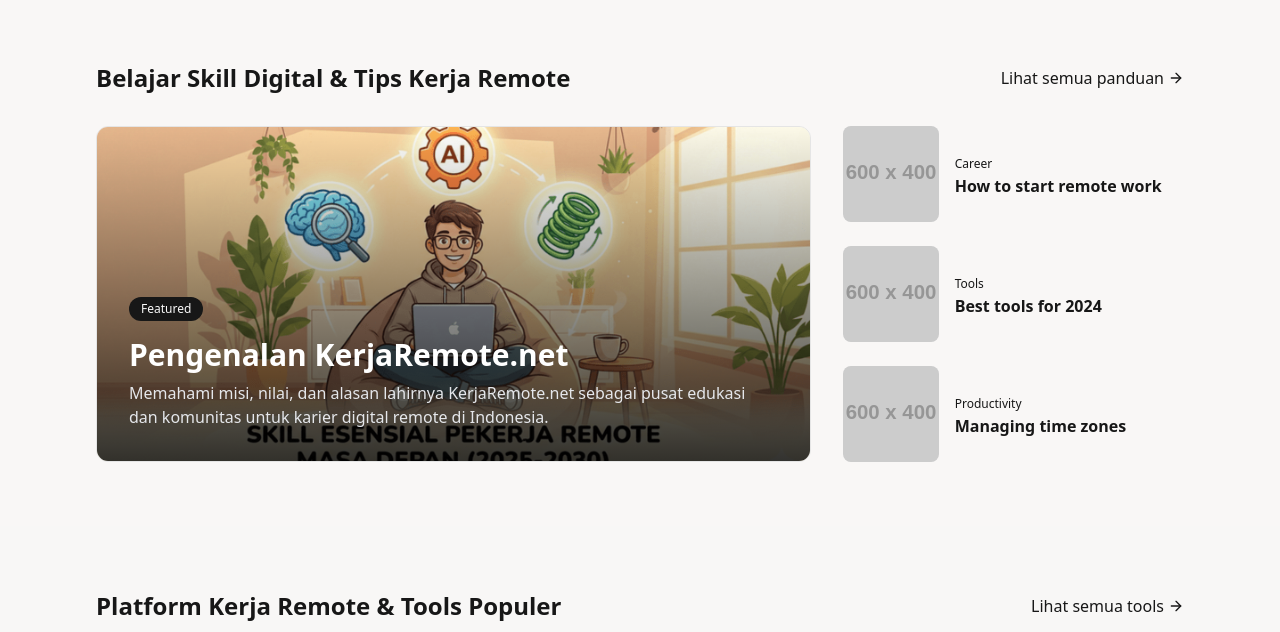
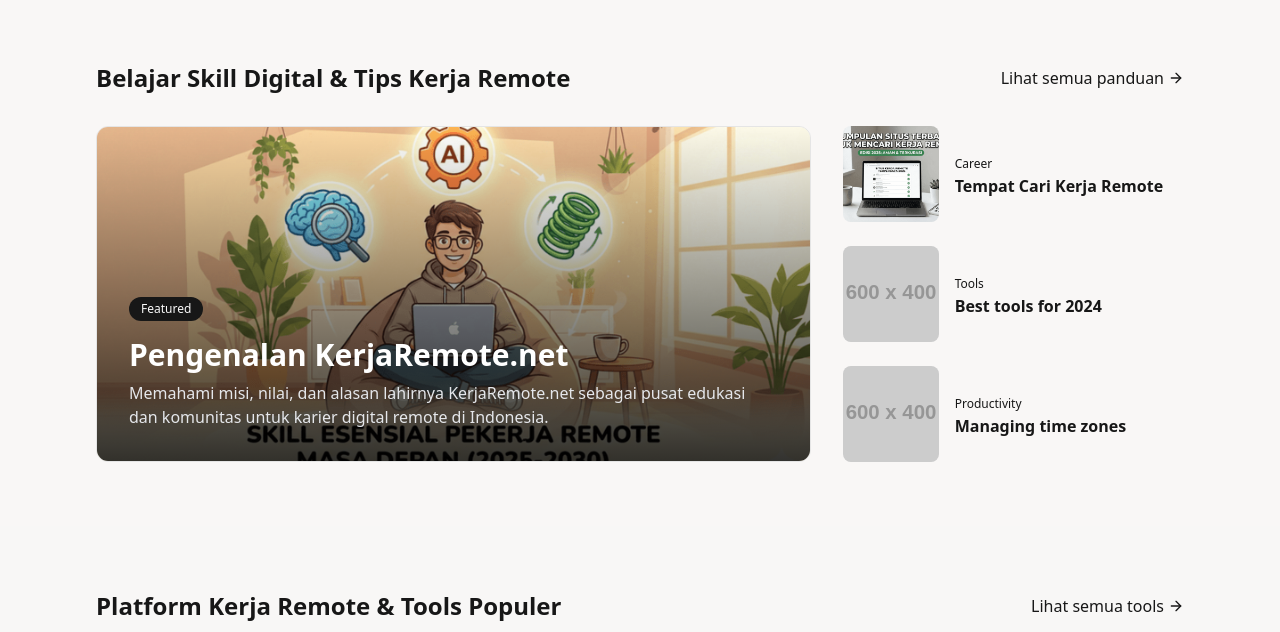
Before and after one commit to kerjaremote-net/kerjaremote.net, an Astro site: page / in a window 1280 px wide. Shown: the part 1004-1636 px from the top of the page. Built offline with nearby package versions, Linux system fonts and the light colour scheme; Astro itself is replaced by a stand-in of ours; placeholder pictures from the web are drawn by us.

Commit message:
add new articles

```diff
--- a/src/pages/index.astro
+++ b/src/pages/index.astro
@@ -51,10 +51,10 @@ const featuredGuide = {
 };
 
 const panduan = [
-  { title: "How to start remote work", category: "Career", image: "https://placehold.co/600x400" },
-  { title: "Best tools for 2024", category: "Tools", image: "https://placehold.co/600x400" },
-  { title: "Managing time zones", category: "Productivity", image: "https://placehold.co/600x400" },
-  { title: "Remote taxes 101", category: "Finance", image: "https://placehold.co/600x400" },
+  { title: "Tempat Cari Kerja Remote", category: "Career", image: "/images/content/tempat-cari-kerja-remote/thumbnail.png", slug: "cari-kerja-remote" },
+  { title: "Best tools for 2024", category: "Tools", image: "https://placehold.co/600x400", slug: "#" },
+  { title: "Managing time zones", category: "Productivity", image: "https://placehold.co/600x400", slug: "#" },
+  { title: "Remote taxes 101", category: "Finance", image: "https://placehold.co/600x400", slug: "#" },
 ];
 ---
 
@@ -141,7 +141,7 @@ const panduan = [
                 {/* Guide Cards */}
                 <div class="flex flex-col gap-6">
                     {panduan.slice(0, 3).map(guide => (
-                        <div class="flex gap-4 items-center group cursor-pointer">
+                        <a href={`/panduan/${guide.slug}`} class="flex gap-4 items-center group cursor-pointer">
                             <div class="w-24 h-24 rounded-lg bg-muted overflow-hidden flex-shrink-0">
                                 <img src={guide.image} alt={guide.title} class="w-full h-full object-cover" />
                             </div>
@@ -149,7 +149,7 @@ const panduan = [
                                 <span class="text-xs font-medium text-primary">{guide.category}</span>
                                 <h4 class="font-semibold group-hover:text-primary transition-colors">{guide.title}</h4>
                             </div>
-                        </div>
+                        </a>
                     ))}
                 </div>
             </div>
```
Also changed, not shown: public/images/content/tempat-cari-kerja-remote/thumbnail.png (added), src/assets/images/content/tempat-cari-kerja-remote/thumbnail.png (added).
